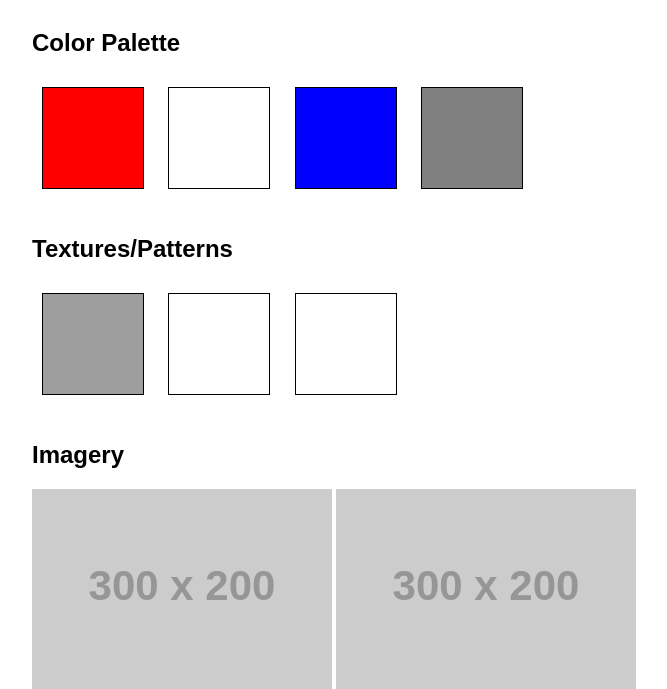
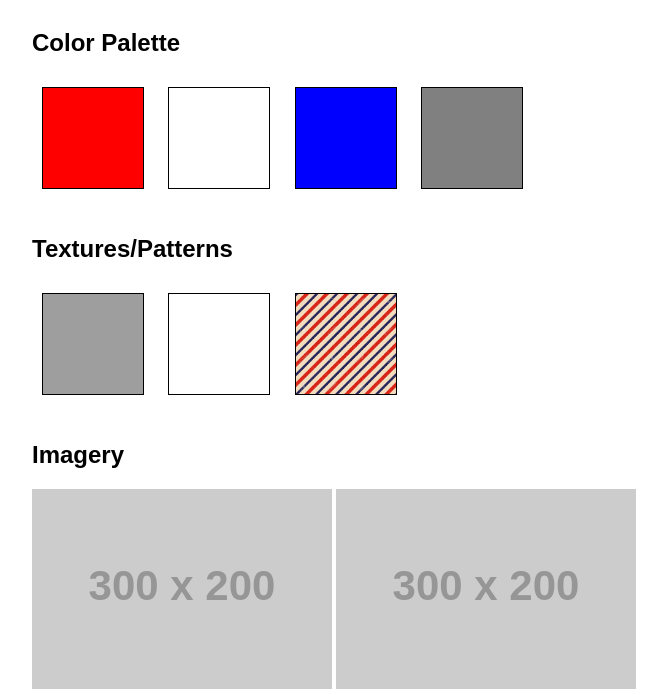
Before and after one commit to adamerow/adamerow.github.io, a plain HTML site: page style-tile/index.html in a window 1280 px wide. Shown: the part 111-800 px from the top of the page, without its empty margins (288-955 px from the left). Drawn offline with Linux system fonts and the light colour scheme; grey boxes are pictures that could not be loaded; placeholder pictures from the web are drawn by us.

Commit message:
added images

```diff
--- a/style-tile/css/styles.css
+++ b/style-tile/css/styles.css
@@ -33,3 +33,9 @@
     background: url("http://www.creativebeacon.com/wp-content/uploads/2013/08/beacon-free-pattern-swatches-05.png");
     background-size: cover;
 }
+
+.pattern-3
+{
+   background:url("../img/usa.jpg");
+    background-size: cover;
+}
```
Also changed, not shown: style-tile/img/usa.jpg (added).
